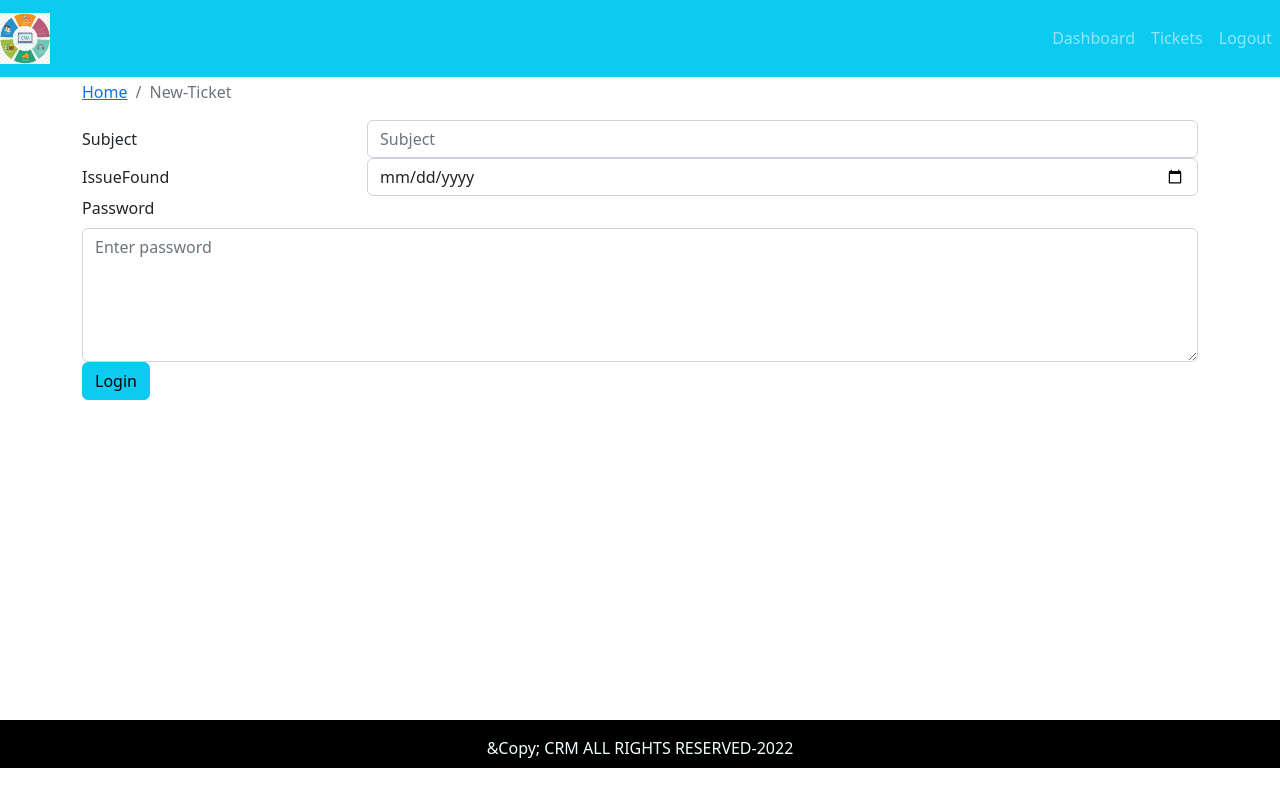
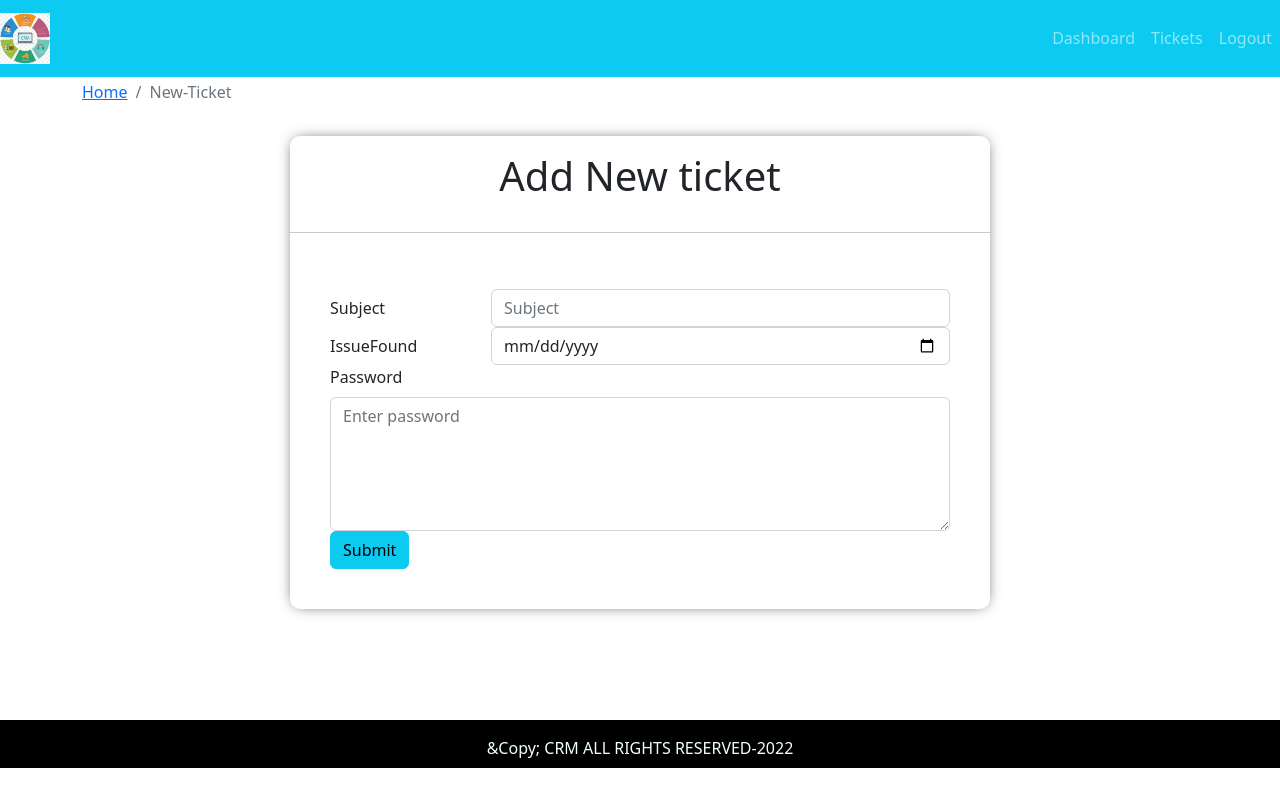
Before and after one commit to Dharshuarjun/crmticket, a React (Create React App) app: page / in a window 1280 px wide. Built offline with nearby package versions, Linux system fonts and the light colour scheme.

Commit message:
creatednewtck

```diff
--- a/src/Addticketpage.js
+++ b/src/Addticketpage.js
@@ -1,9 +1,45 @@
-import React from 'react'
+import React,{useEffect, useState} from 'react'
 import {Container,Row,Col}from "react-bootstrap";
 import PageBreadcrumb from './Breadcrumb';
 import Ticketform from './Ticketform';
+import {shortText}from "./Validation";
+
+const initialvalues={
+    subject:"",
+    issueDate:"",
+    details:"",
+};
+const initialvalError={
+    subject:"false",
+    issueDate:"false",
+    details:"false"
+}
 
 const Addticketpage = () => {
+
+    const [fmdata,setFmdata]=useState(initialvalues);
+    const [fmdataError,setFmdataError]=useState(initialvalError);
+    useEffect(() => {}, [fmdata,fmdataError]);
+
+    const handleOnChange=(e)=>{
+        const {name,value}=e.target;
+
+
+        setFmdata({...fmdata,[name]:value,})
+        // console.log(name,value)
+    }
+    const handleOnSubmit =async(e)=>{
+        e.preventDefault();
+        setFmdataError(initialvalError);
+
+        const isSubjectValid= await shortText(fmdata.subject);
+
+         setFmdataError({
+            ...initialvalError,
+            subject:!isSubjectValid,
+        });
+        console.log("Form submit request received",fmdata)
+    };
   return (
     <Container>
         <Row>
@@ -12,7 +48,10 @@ const Addticketpage = () => {
         </Row>
 
         <Row>
-            <Col><Ticketform/>
+            <Col><Ticketform handleOnChange={handleOnChange}
+            handleOnSubmit={handleOnSubmit}
+            fmdata={fmdata}
+            fmdataError={fmdataError}/>
             </Col>
         </Row>
     </Container>
--- a/src/App.css
+++ b/src/App.css
@@ -31,3 +31,14 @@
   color:azure;
   padding:1rem;
 }
+.add_newticket{
+  max-width: 700px;
+  margin-left:auto;
+  margin-right:auto;
+  border-radius: 10px;
+  background: white;
+  box-shadow: 0px 0px 15px -5px;
+}
+Form{
+  padding:40px 40px;
+}
--- a/src/Header.js
+++ b/src/Header.js
@@ -1,5 +1,5 @@
 import React from 'react';
-import {Navbar,Nav,NavbarBrand} from "react-bootstrap";
+import {Navbar,Nav} from "react-bootstrap";
 import logo from "./crm-logo.png";
 
 const Header = () => {
--- a/src/Ticketform.js
+++ b/src/Ticketform.js
@@ -1,20 +1,28 @@
 import React from 'react';
 import {Form,Row,Col,Button} from "react-bootstrap";
+import propTypes from "prop-types";
 
-const Ticketform = ({handleOnSubmit,handleOnChange}) => {
+const Ticketform = ({handleOnSubmit,handleOnChange,fmdata,fmdataError}) => {
+    console.log(fmdata)
   return (
-    <div><Form autoComplete="off" onSubmit={handleOnSubmit}>
+    <div className="mt-3 add_newticket">
+        <h1 className="text-center p-3">Add New ticket</h1>
+        <hr/>
+        <Form autoComplete="off" onSubmit={handleOnSubmit}>
     <Form.Group as={Row}>
         <Form.Label column sm={3}>Subject</Form.Label>
         <Col sm={9}>
         <Form.Control
-         type="email"
-         name="subject"
-        //  value={email}
+        name="subject"
+        //  minLength={3}
+         maxLength={100}
+         value={fmdata.subject}
          onChange={handleOnChange}
-         placeholder="Subject">
+         placeholder="Subject"required>
 
-        </Form.Control></Col>
+        </Form.Control>
+        <Form.Text className="text-danger">{!fmdataError.subject && "Subject is Required"}</Form.Text>
+        </Col>
     </Form.Group>
     <Form.Group as={Row}>
         <Form.Label column sm={3}>IssueFound</Form.Label>
@@ -22,9 +30,9 @@ const Ticketform = ({handleOnSubmit,handleOnChange}) => {
         <Form.Control
          type="date"
          name="issueDate"
-        //  value={pass}
+         value={fmdata.issueDate}
          onChange={handleOnChange}
-         placeholder="Enter password">
+         placeholder="Enter password"required>
 
         </Form.Control></Col>
 
@@ -33,7 +41,7 @@ const Ticketform = ({handleOnSubmit,handleOnChange}) => {
         <Form.Label>Password</Form.Label>
         <Form.Control
          as="textarea"
-         name="details"
+         name="detail"
          rows="5"
         //  value={pass}
          onChange={handleOnChange}
@@ -41,9 +49,14 @@ const Ticketform = ({handleOnSubmit,handleOnChange}) => {
 
         </Form.Control>
     </Form.Group>
-    <Button type="Submit" variant="info" block>Login</Button>
+    <Button type="Submit" variant="info" block>Submit</Button>
 </Form></div>
   )
 }
-
+Ticketform.propTypes={
+    handleOnSubmit:propTypes.func.isRequired,
+    handleOnChange:propTypes.func.isRequired,
+    fmdata:propTypes.object.isRequired,
+    fmdataError:propTypes.object.isRequired
+}
 export default Ticketform
--- /dev/null
+++ b/src/Validation.js
@@ -0,0 +1,3 @@
+export const shortText=(str)=>{
+    return str.length>=3 && str.length<=100;
+}
```
